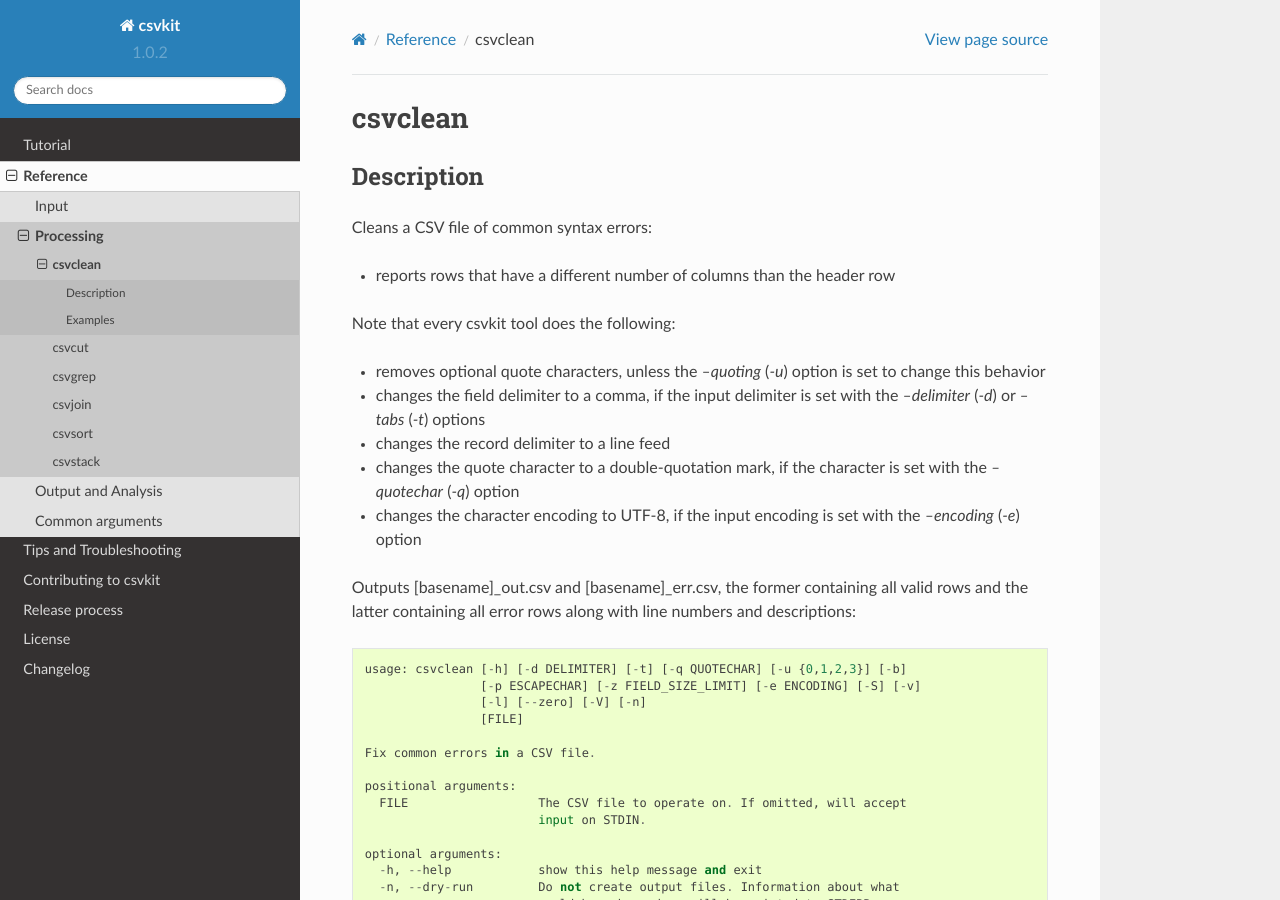
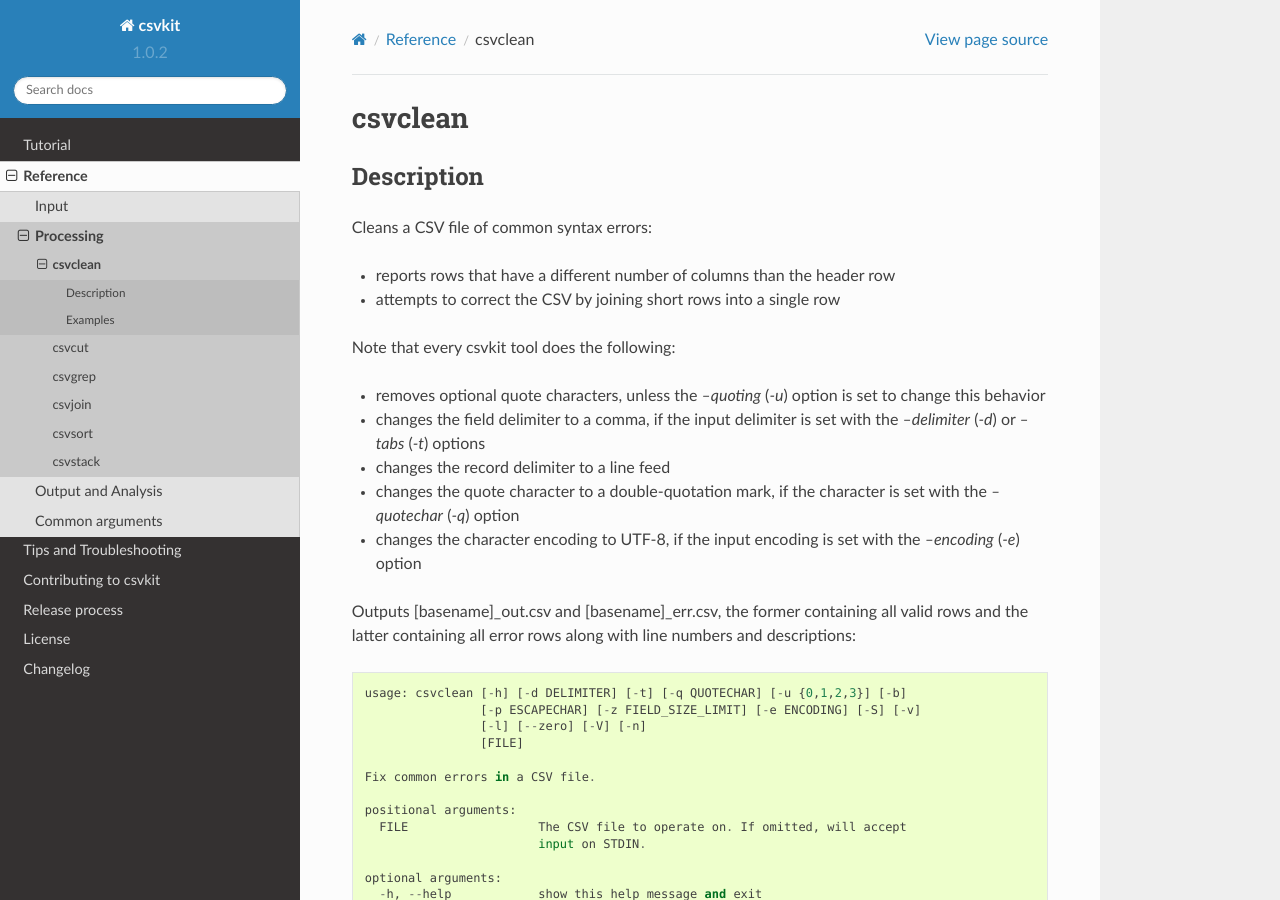
Before and after one commit to wireservice/csvkit, a Sphinx documentation site: the page built from docs/scripts/csvclean.rst, in a window 1280 px wide and 900 px high. Built offline with Sphinx 7.4.7 and the Read the Docs theme 2.0.0, drawn with Linux system fonts in a browser that asks for light colours.

Commit message:
Add clarification to csvclean docs

```diff
--- a/docs/scripts/csvclean.rst
+++ b/docs/scripts/csvclean.rst
@@ -8,6 +8,7 @@
 Cleans a CSV file of common syntax errors:
 
 * reports rows that have a different number of columns than the header row
+* attempts to correct the CSV by joining short rows into a single row
 
 Note that every csvkit tool does the following:
 
```
